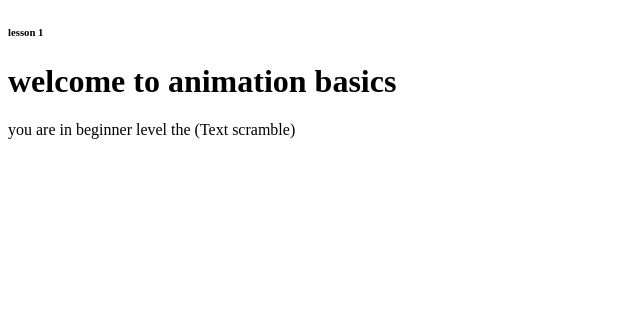
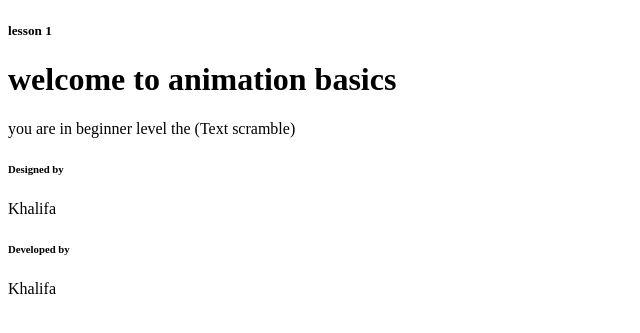
Before and after one commit to khalifa707/Animation-Tuturial-Basics, a plain HTML site: page 01-Beginner-Level/01.1-Text-Scramble/index.html in a window 1280 px wide. Shown: the part 49-382 px from the top of the page, without its empty margins (0-640 px from the left). Drawn offline with Linux system fonts and the light colour scheme.

Commit message:
Starting with Beginner Level. Structuring HTML

```diff
--- a/01-Beginner-Level/01.1-Text-Scramble/index.html
+++ b/01-Beginner-Level/01.1-Text-Scramble/index.html
@@ -13,7 +13,7 @@
 <div class="container">
     <main>
         <div class="text">
-            <h6 class="sub-header">lesson 1</h6>
+            <h5 class="sub-header">lesson 1</h5>
             <h1>welcome to animation basics</h1>
         </div>
         <div class="line"></div>
@@ -21,8 +21,14 @@
     </main>
 </div>
 <footer>
-    <div class="des"></div>
-    <div class="dev"></div>
+    <div class="des">
+        <h6>Designed by</h6>
+        <p>Khalifa</p>
+    </div>
+    <div class="dev">
+        <h6>Developed by</h6>
+        <p>Khalifa</p>
+    </div>
 </footer>
 
 </body>
```
